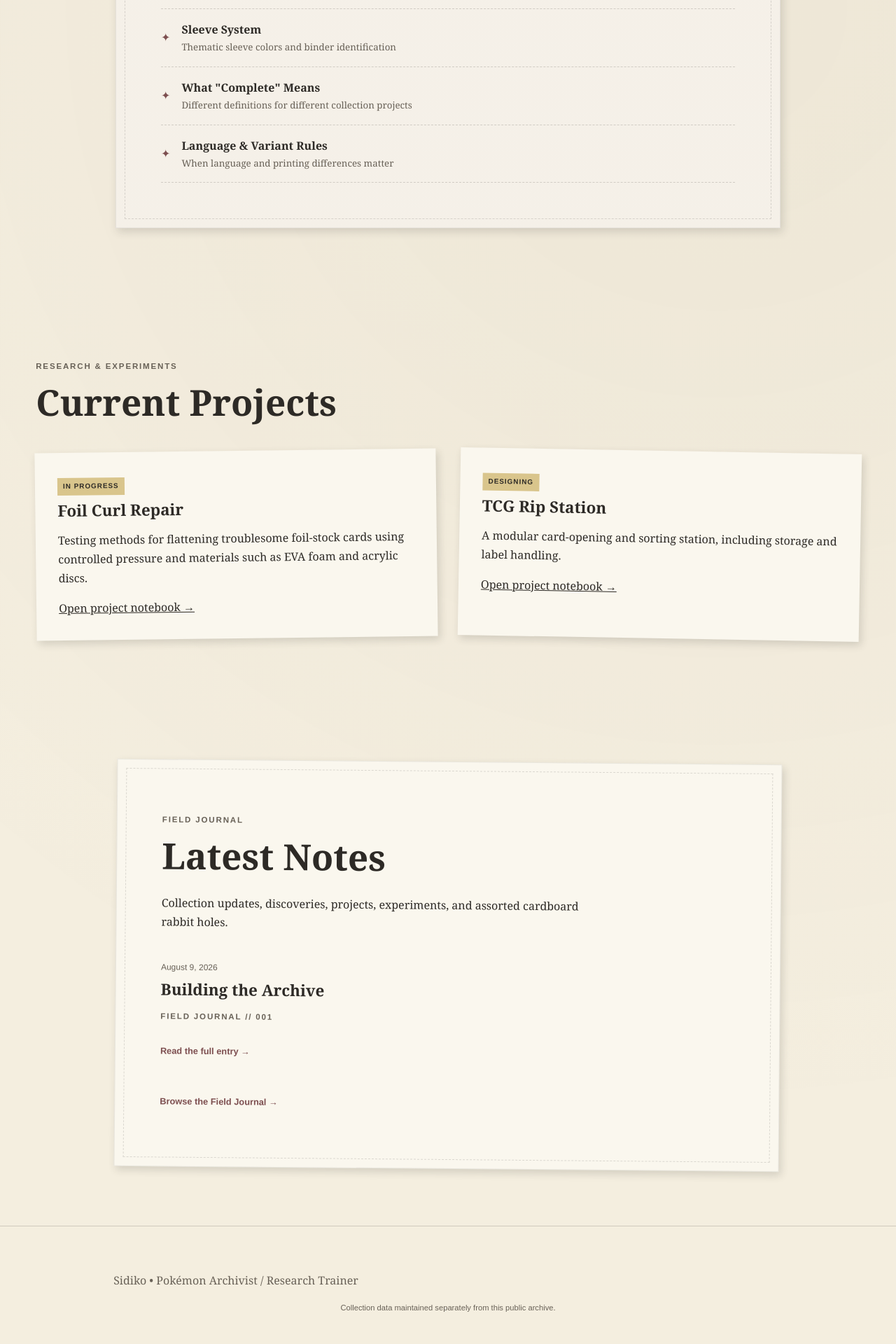
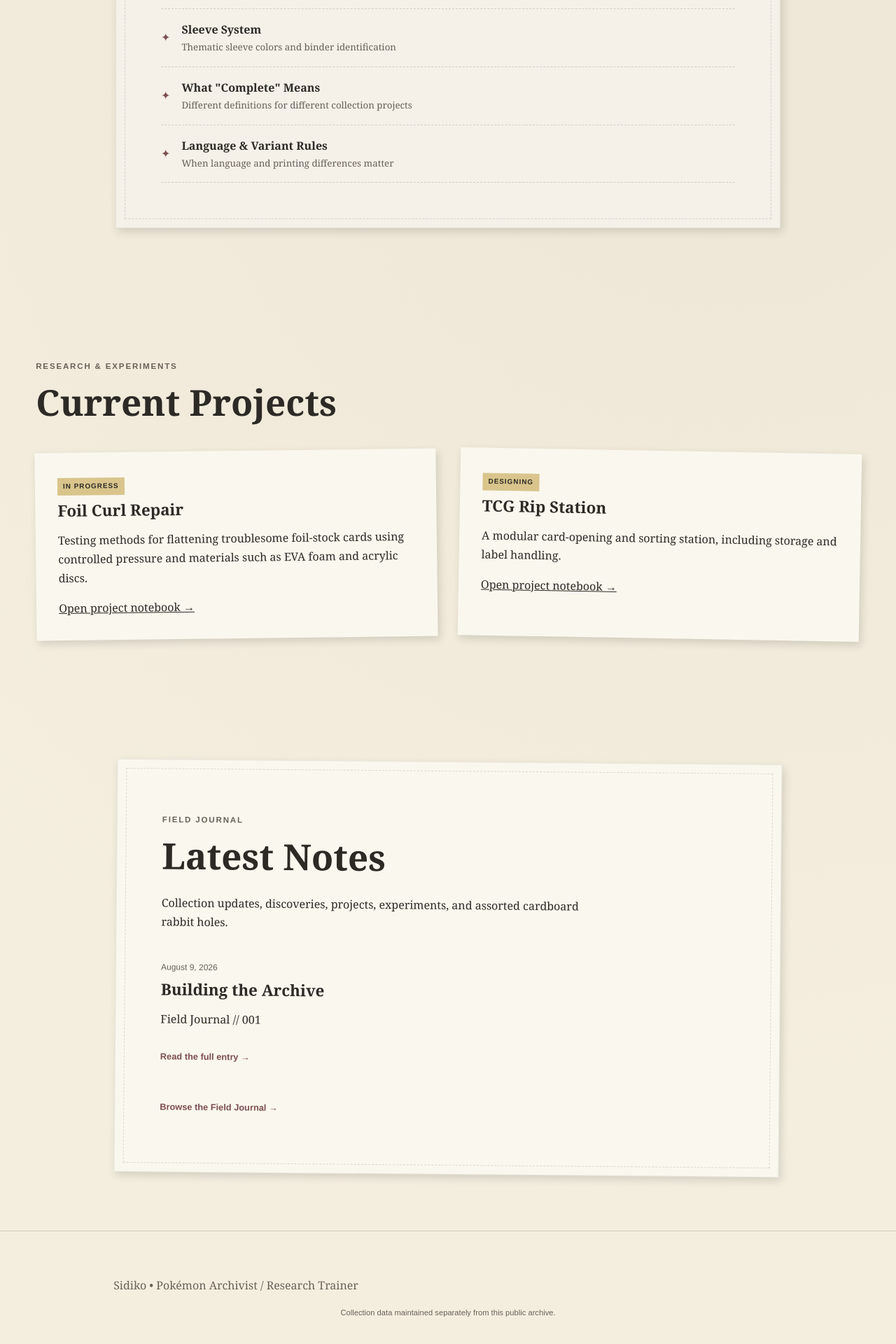
Before and after one commit to pkmnSidiko/tcg, a Jekyll site: the page built from index.html, in a window 1280 px wide. Shown: the part 4480-6400 px from the top of the page at 70% size. Built offline with Jekyll 4.4.1, drawn with Linux system fonts in a browser that asks for light colours.

Commit message:
Modify post excerpt display in index.html
Strip HTML and truncate excerpt to 40 words.

```diff
--- a/index.html
+++ b/index.html
@@ -648,7 +648,7 @@
     </h3>
 
     <p>
-        {{ post.excerpt }}
+        {{ post.excerpt | strip_html | truncatewords: 40 }}
     </p>
 
     <a href="{{ post.url | relative_url }}" class="paper-link">
```
